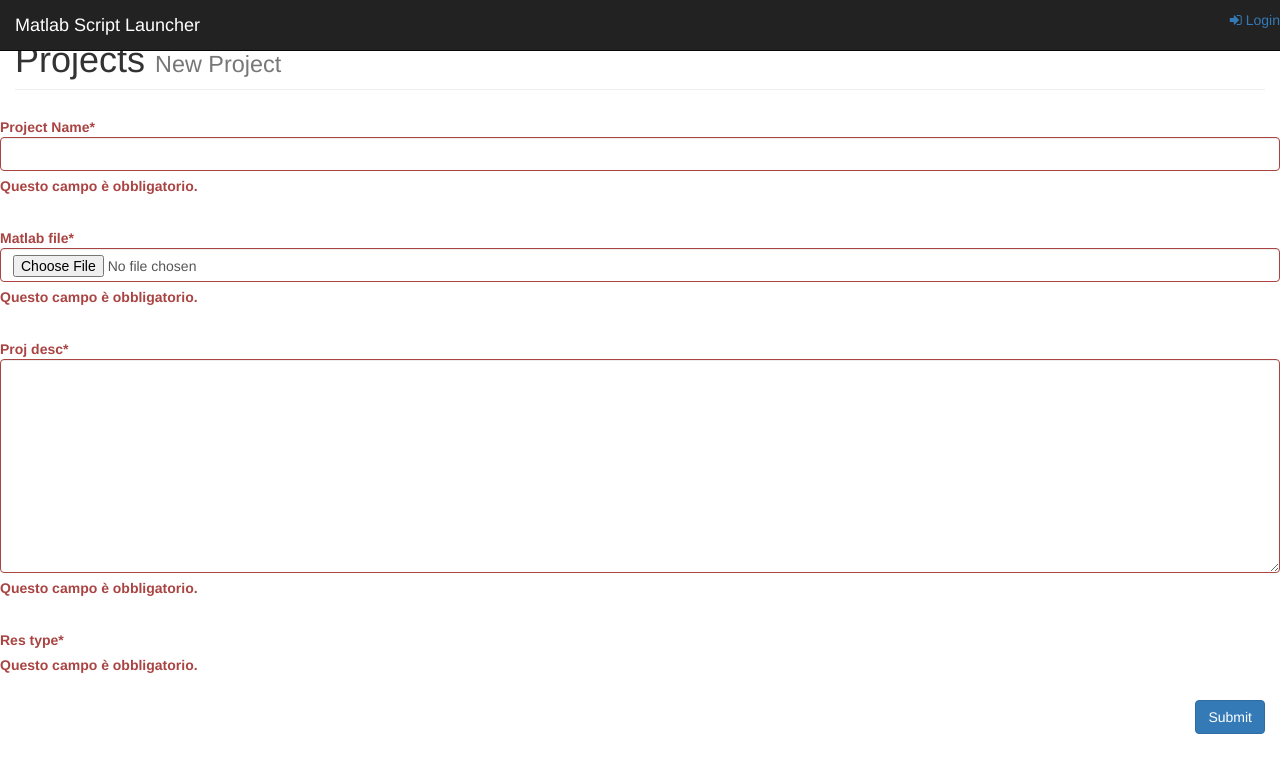
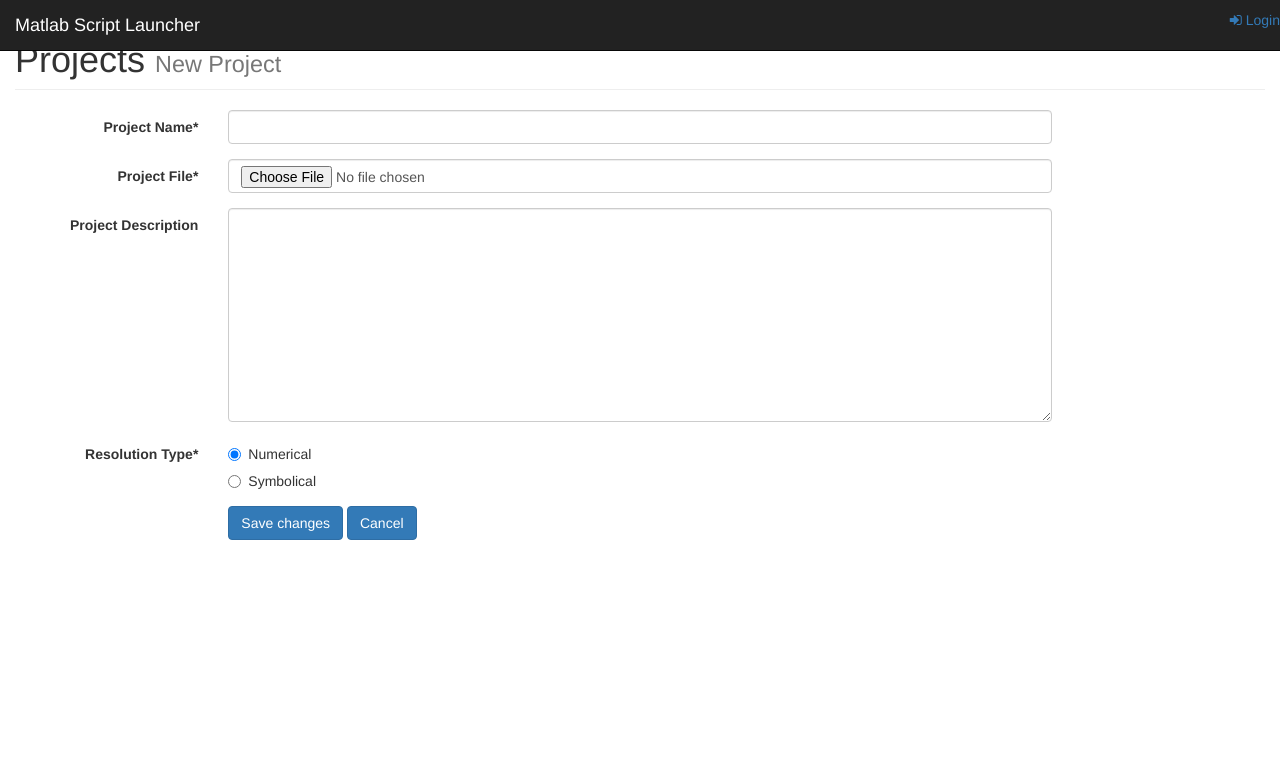
Before and after one commit to aaleotti-unimore/AWD, a Django app: page /projects/create_project/ in a window 1280 px wide. Shown: the top 773 px of the page. Run offline with Django 3.2, Linux system fonts and the light colour scheme; some libraries are stand-ins or nearby versions.

Commit message:
creazione progetto, completata

```diff
--- a/AWD/settings.py
+++ b/AWD/settings.py
@@ -137,3 +137,4 @@
 
 # crisy forms
 CRISPY_TEMPLATE_PACK = 'bootstrap3'
+# CRISPY_FAIL_SILENTLY = not DEBUG
--- a/AWD_Zanasi/forms.py
+++ b/AWD_Zanasi/forms.py
@@ -1,12 +1,49 @@
 # -*- coding: utf-8 -*-
+from crispy_forms.bootstrap import FormActions
 from crispy_forms.helper import FormHelper
-from crispy_forms.layout import Layout, Div, Submit, HTML, Button, Row, Field
-from crispy_forms.bootstrap import AppendedText, PrependedText, FormActions
+from crispy_forms.layout import Layout, Submit
 from django import forms
 
 
 class NewProjectForm(forms.Form):
-    name = forms.CharField(label='Project Name', max_length=200)
-    matlab_file = forms.FileField()
-    proj_desc = forms.CharField(widget=forms.Textarea)
-    res_type = forms.ChoiceField(widget=forms.RadioSelect())
+    name = forms.CharField(
+        label='Project Name',
+        max_length=200,
+    )
+
+    matlab_file = forms.FileField(
+        label="Project File",
+    )
+
+    proj_desc = forms.CharField(
+        widget=forms.Textarea(),
+        label='Project Description',
+        required=False
+    )
+
+    res_type = forms.ChoiceField(
+        choices=(
+            ('NUM', "Numerical"),
+            ('SYM', "Symbolical")
+        ),
+        widget=forms.RadioSelect,
+        initial='NUM',
+        label="Resolution Type",
+    )
+
+    helper = FormHelper()
+    helper.form_action = 'create_project'
+    helper.form_method = 'POST'
+    helper.form_class = 'form-horizontal'
+    helper.label_class = 'col-lg-2'
+    helper.field_class = 'col-lg-8'
+    helper.layout = Layout(
+        'name',
+        'matlab_file',
+        'proj_desc',
+        'res_type',
+        FormActions(
+            Submit('save_changes', 'Save changes', css_class="btn-primary"),
+            Submit('cancel', 'Cancel', onclick='history.go(-1);'),
+        )
+    )
--- a/AWD_Zanasi/models.py
+++ b/AWD_Zanasi/models.py
@@ -17,7 +17,7 @@
     # accounting_data = ???
 
     def __str__(self):
-        return self.matlab_file.name
+        return self.name
 
 
 class ProjectOutput(models.Model):
--- a/AWD_Zanasi/templates/AWD_Zanasi/base.html
+++ b/AWD_Zanasi/templates/AWD_Zanasi/base.html
@@ -18,9 +18,6 @@
 
     <!-- Custom CSS -->
     <link href="{% static "AWD_Zanasi/css/sb-admin.css" %}" rel="stylesheet">
-
-    <!-- Morris Charts CSS -->
-    <link href="{% static "AWD_Zanasi/css/plugins/morris.css" %}" rel="stylesheet">
 
     <!-- Custom Fonts -->
     <link href="{% static "AWD_Zanasi/font-awesome/css/font-awesome.min.css" %}" rel="stylesheet" type="text/css">
@@ -122,10 +119,6 @@
 {% block javascript %}
 {% endblock %}
 
-<!-- Morris Charts JavaScript -->
-<script src="{% static "AWD_Zanasi/js/plugins/morris/raphael.min.js" %}"></script>
-<script src="{% static "AWD_Zanasi/js/plugins/morris/morris.min.js" %}"></script>
-<script src="{% static "AWD_Zanasi/js/plugins/morris/morris-data.js" %}"></script>
 
 </body>
 
--- a/AWD_Zanasi/templates/AWD_Zanasi/projects/createproject.html
+++ b/AWD_Zanasi/templates/AWD_Zanasi/projects/createproject.html
@@ -13,35 +13,11 @@
                 </h1>
             </div>
         </div>
-        <form class="form-horizontal" action="{% url 'create_project' %}" method="post">
-            {% csrf_token %}
-            {{ form|crispy }}
-            <p class="text-right">
-                <input type="submit" value="Submit" class="btn btn-primary"></p>
 
-        </form>
+        {{ form.non_field_errors }}
+
+        {% crispy form %}
+
     </div>
 
 {% endblock %}
-
-{#{% block style %}#}
-{#    <style>#}
-{#        #radioBtn .notActive {#}
-{#            color: #3276b1;#}
-{#            background-color: #fff;#}
-{#        }#}
-{#    </style>#}
-{#{% endblock %}#}
-{##}
-{#{% block javascript %}#}
-{#    <script>#}
-{#        $('#radioBtn').find('a').on('click', function () {#}
-{#            var sel = $(this).data('title');#}
-{#            var tog = $(this).data('toggle');#}
-{#            $('#' + tog).prop('value', sel);#}
-{##}
-{#            $('a[data-toggle="' + tog + '"]').not('[data-title="' + sel + '"]').removeClass('active').addClass('notActive');#}
-{#            $('a[data-toggle="' + tog + '"][data-title="' + sel + '"]').removeClass('notActive').addClass('active');#}
-{#        })#}
-{#    </script>#}
-{#{% endblock %}#}
--- a/AWD_Zanasi/views.py
+++ b/AWD_Zanasi/views.py
@@ -3,7 +3,7 @@
 
 import logging
 
-from django.shortcuts import render, redirect
+from django.shortcuts import render, redirect, HttpResponse
 
 from .models import Project, ProjectOutput
 from .forms import NewProjectForm
@@ -30,8 +30,19 @@
 
 
 def create_project(request):
-    form = NewProjectForm(request.POST)
     if request.method == 'POST':
+        form = NewProjectForm(request.POST, request.FILES)
         if form.is_valid():
+            new_project = Project(
+                name=form.cleaned_data['name'],
+                user=request.user,
+                matlab_file=form.cleaned_data['matlab_file'],
+                proj_desc=form.cleaned_data['proj_desc'],
+                res_type=form.cleaned_data['res_type']
+            )
+            new_project.save()
             return redirect('index')
-    return render(request, 'AWD_Zanasi/projects/createproject.html', {'form': form})
+    else:
+        HttpResponse(request, 'ERROR')
+
+    return render(request, 'AWD_Zanasi/projects/createproject.html', {'form': NewProjectForm()})
```
Also changed, not shown: db.sqlite3.
